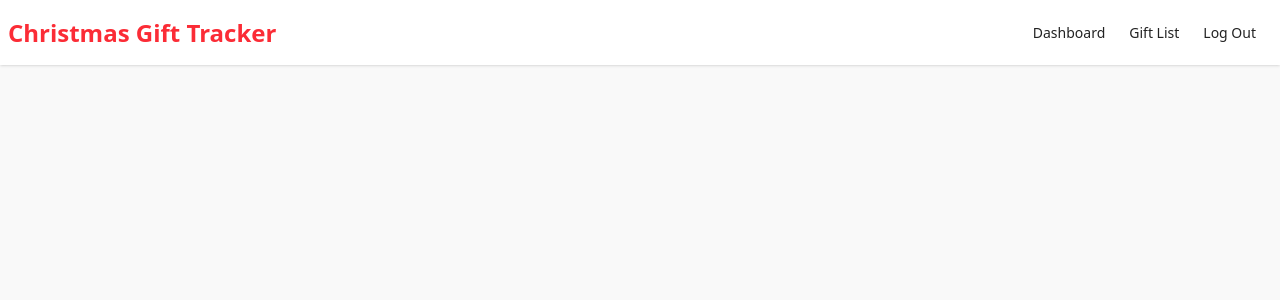
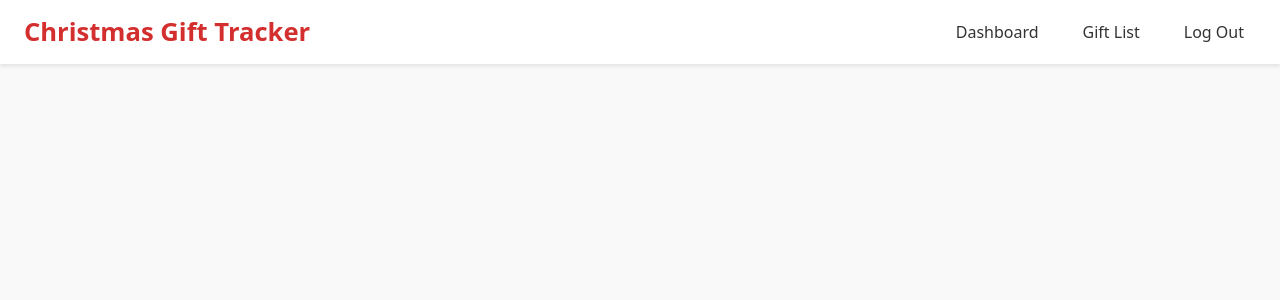
Before and after one commit to Gracie-Curiel/CMPS3390-Project3, a React (Vite) app in the folder christmas-app/: page /Navbar in a window 1280 px wide. Shown: the top 300 px of the page. Built offline with nearby package versions, Linux system fonts and the light colour scheme.

Commit message:
fixed a bug in recipient.

```diff
--- a/christmas-app/src/viewmodels/RecipientViewModel.js
+++ b/christmas-app/src/viewmodels/RecipientViewModel.js
@@ -1,5 +1,11 @@
 // src/viewmodels/RecipientViewModel.js
+import GiftlistViewModel from "./GiftlistViewModel";
+
 export default class RecipientViewModel {
+
+  constructor() {
+    this.giftVM = new GiftlistViewModel();
+  }
 
   validateInput(formInput) {
     let errors = {};
@@ -16,4 +22,22 @@ export default class RecipientViewModel {
 
     return errors;
   }
+
+  saveRecipient(formInput) {
+    // 1️⃣ Add to gift list
+    this.giftVM.addRecipient(formInput);
+
+    // 2️⃣ Update user total spent
+    let user = JSON.parse(localStorage.getItem("User"));
+    if (user) {
+      user.spentBudget =
+        Number(user.spentBudget || 0) + Number(formInput.budget);
+      localStorage.setItem("User", JSON.stringify(user));
+    }
+
+    // 3️⃣ Notify Giftlist UI to refresh
+    window.dispatchEvent(new Event("giftlist-updated"));
+
+    return true;
+  }
 }
--- /dev/null
+++ b/christmas-app/src/views/Navbar.css
@@ -0,0 +1,53 @@
+/* NAVBAR WRAPPER */
+.navbar {
+  display: flex;
+  align-items: center;
+  justify-content: space-between;
+  padding: 12px 24px;
+  background-color: #ffffff;
+  box-shadow: 0 2px 4px rgba(0,0,0,0.1);
+  position: sticky;
+  top: 0;
+  z-index: 100;
+}
+
+/* APP TITLE */
+.navbar .flex-1 a {
+  font-size: 1.6rem;
+  font-weight: 700;
+  color: #d32f2f; /* Christmas red */
+  text-decoration: none;
+}
+
+/* MENU LIST */
+.menu {
+  list-style: none;
+  display: flex;
+  gap: 20px;
+  padding: 0;
+  margin: 0;
+}
+
+/* MENU ITEMS */
+.menu li a {
+  text-decoration: none;
+  font-size: 1rem;
+  font-weight: 500;
+  color: #333;
+  padding: 8px 12px;
+  border-radius: 6px;
+  transition: 0.25s ease-in-out;
+}
+
+/* HOVER EFFECT */
+.menu li a:hover {
+  background-color: #f3f3f3;
+  color: #b71c1c;
+}
+
+/* ACTIVE PAGE STYLE (optional) */
+.menu li a.active {
+  background-color: #ffe4e4;
+  color: #d32f2f;
+  font-weight: 600;
+}
--- a/christmas-app/src/views/Navbar.jsx
+++ b/christmas-app/src/views/Navbar.jsx
@@ -1,4 +1,5 @@
 import { Link } from "react-router-dom";
+import "./Navbar.css";
 export default function Navbar() {
   return (
     <div className="navbar bg-base-100 shadow-sm">
--- a/christmas-app/src/views/Recipient.jsx
+++ b/christmas-app/src/views/Recipient.jsx
@@ -1,10 +1,8 @@
 import { useState } from "react";
 import RecipientViewModel from "../viewmodels/RecipientViewModel";
-import GiftlistViewModel from "../viewmodels/GiftlistViewModel";
 
 export default function Recipient() {
   const vm = new RecipientViewModel();
-  const giftVM = new GiftlistViewModel();
 
   const [formInput, setFormInput] = useState({
     name: "",
@@ -24,24 +22,22 @@ export default function Recipient() {
   const handleSubmit = (e) => {
     e.preventDefault();
 
+    // validate in viewmodel
     const errors = vm.validateInput(formInput);
     setFormError(errors);
 
-    if (Object.keys(errors).length === 0) {
-      // 1️⃣ Save recipient to gift list
-      giftVM.addRecipient(formInput);
-
-      // 2️⃣ Update TOTAL SPENT in User object
-      let user = JSON.parse(localStorage.getItem("User"));
-      if (user) {
-        user.spentBudget = Number(user.spentBudget || 0) + Number(formInput.budget);
-        localStorage.setItem("User", JSON.stringify(user));
+    if (Object.keys(errors).length > 0) {
+      setMessage("Error, please enter the required fields");
+      return;
     }
 
-      // 3️⃣ Auto-close the modal
+    // save recipient (viewmodel handles everything)
+    vm.saveRecipient(formInput);
+
+    // close modal
     document.getElementById("recipient_modal").close();
 
-      // 4️⃣ Clear form
+    // reset form
     setFormInput({
       name: "",
       relationship: "",
@@ -50,19 +46,15 @@ export default function Recipient() {
     });
 
     setMessage("Saved!");
-    } else {
-      setMessage("Error, please enter the required fields");
-    }
   };
 
   return (
     <div className="Recipient">
       <form onSubmit={handleSubmit}>
-        <h2 className="Title-4">Add Recipient</h2>
+        <h2>Add Recipient</h2>
 
         <input
           type="text"
-          id="name"
           name="name"
           value={formInput.name}
           placeholder="Name"
@@ -72,7 +64,6 @@ export default function Recipient() {
 
         <input
           type="text"
-          id="relationship"
           name="relationship"
           value={formInput.relationship}
           placeholder="Relationship"
@@ -82,7 +73,6 @@ export default function Recipient() {
 
         <input
           type="number"
-          id="budget"
           name="budget"
           value={formInput.budget}
           placeholder="Budget"
@@ -92,7 +82,6 @@ export default function Recipient() {
 
         <input
           type="text"
-          id="gift"
           name="gift"
           value={formInput.gift}
           placeholder="Gift"
```
Lines whose indentation alone changed are shown as unchanged.
